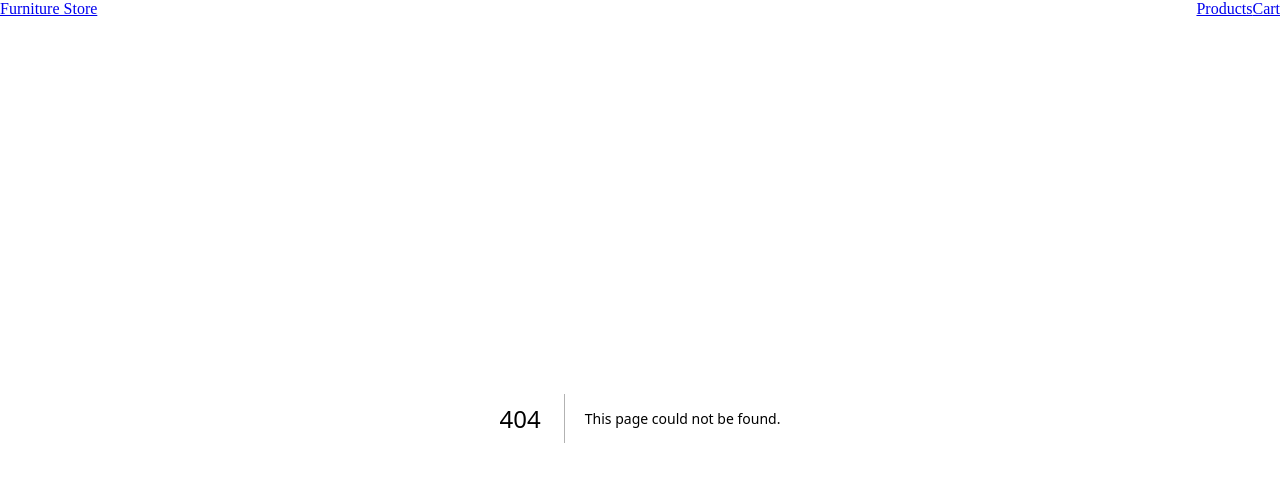
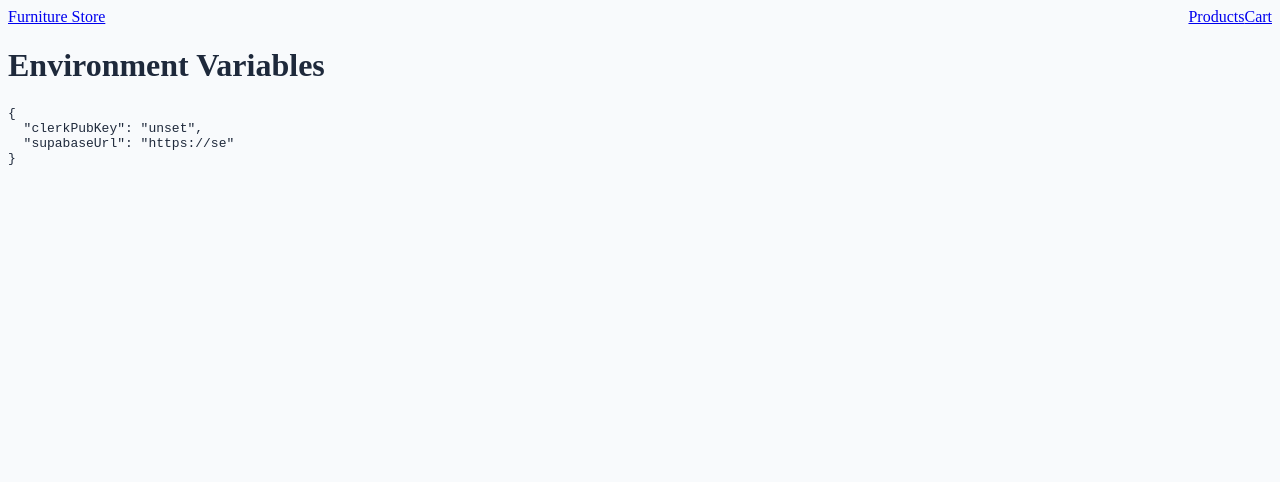
Before and after one commit to Feven-Tolosa/furniture-store, a Next.js app: page /test-env in a window 1280 px wide. Before the commit this address had no page. Shown: the top 482 px of the page. Built offline with nearby package versions, Linux system fonts and the light colour scheme; no server answers.

Commit message:
env  test

```diff
--- /dev/null
+++ b/app/test-env/page.tsx
@@ -0,0 +1,21 @@
+// app/test-env/page.tsx
+export default function TestEnv() {
+  return (
+    <div className='p-4'>
+      <h1>Environment Variables</h1>
+      <pre>
+        {JSON.stringify(
+          {
+            clerkPubKey: process.env.NEXT_PUBLIC_CLERK_PUBLISHABLE_KEY?.slice(
+              0,
+              10
+            ),
+            supabaseUrl: process.env.NEXT_PUBLIC_SUPABASE_URL?.slice(0, 10),
+          },
+          null,
+          2
+        )}
+      </pre>
+    </div>
+  )
+}
```
